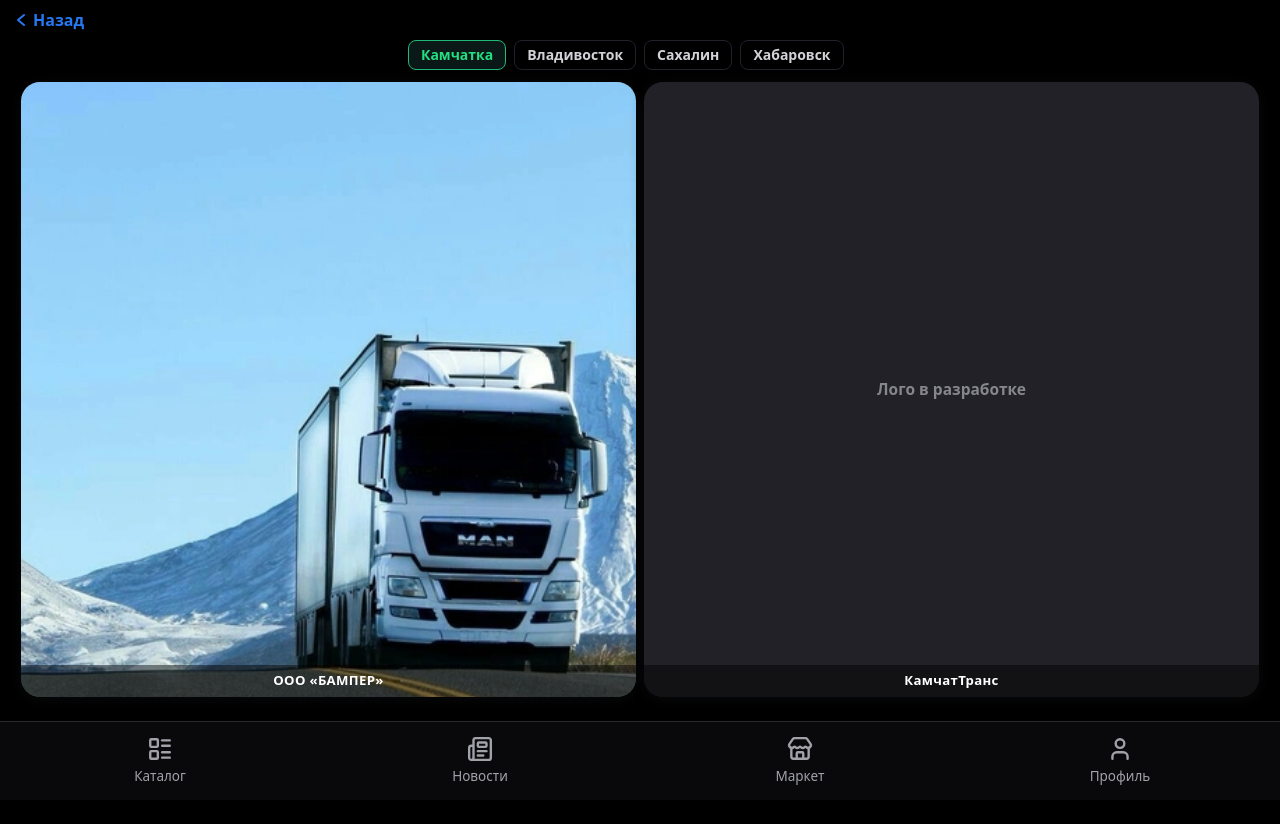
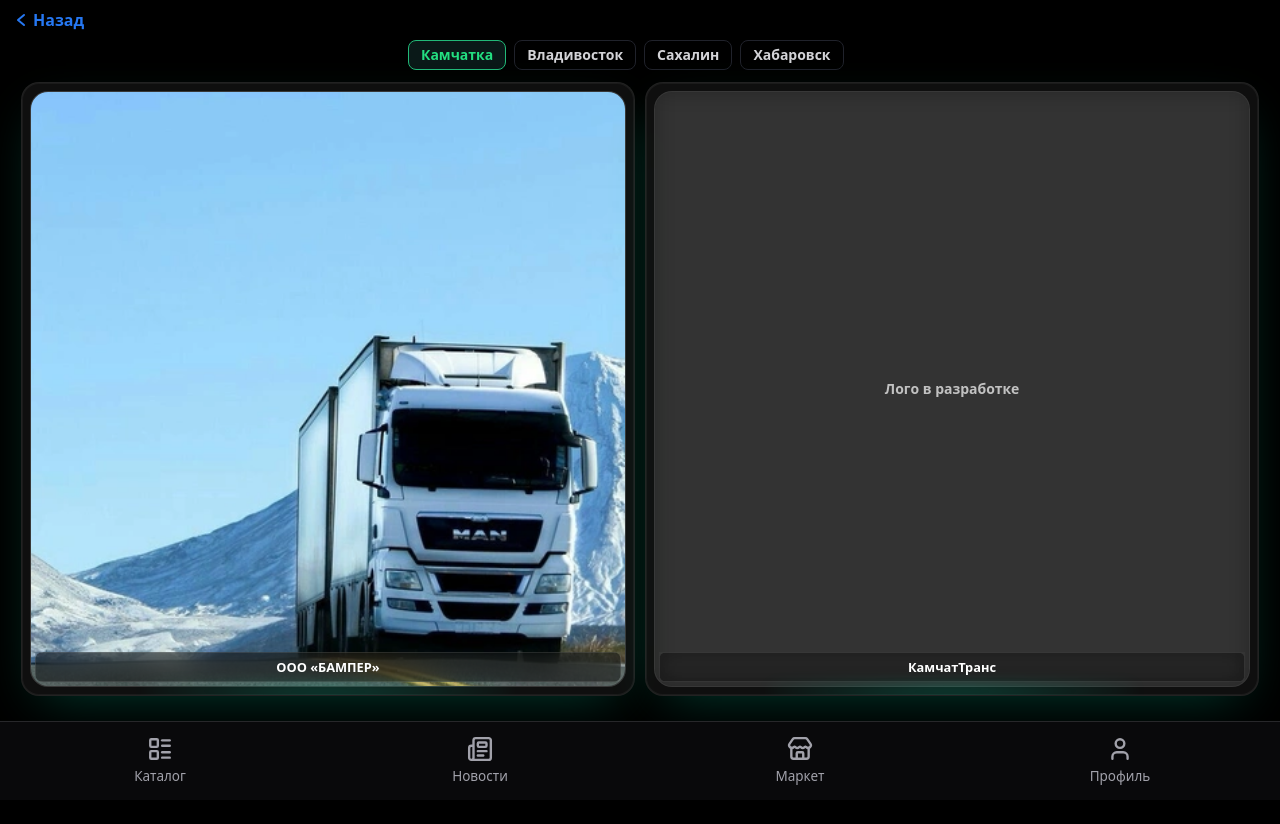
Before and after one commit to AlexSalavat/ikra-miniapp, a React (Create React App) app: page /logistics in a window 1280 px wide. Shown: the top 824 px of the page. Built offline with nearby package versions, Linux system fonts and the light colour scheme.

Commit message:
Обновление spartak

```diff
--- a/src/components/LogisticsShowcase.js
+++ b/src/components/LogisticsShowcase.js
@@ -9,7 +9,7 @@
   { label: "Хабаровск", keys: ["Хабаровск"] },
 ];
 
-const GAP = 8;
+const GAP = 10;
 
 function isMatchByKeys(item, keys) {
   if (!keys?.length) return true;
@@ -30,7 +30,7 @@
     [activeKeys]
   );
 
-  // для ровных квадратов — считаем размер от ширины экрана
+  // вычисляем квадрат под мобиль
   const CARD_SIZE = `calc((100vw - 26px - ${GAP}px) / 2)`;
 
   return (
@@ -61,10 +61,10 @@
               key={f.label}
               onClick={() => setFilter(f.label)}
               className={[
-                "px-3 py-1 rounded-lg border text-sm font-bold whitespace-nowrap",
+                "px-3 py-1 rounded-lg border text-sm font-bold whitespace-nowrap transition",
                 active
                   ? "bg-[#0a1918] text-[#23df81] border-[#22b978]"
-                  : "bg-transparent text-[#d3d3d7] border-[#20222b]",
+                  : "bg-transparent text-[#d3d3d7] border-[#20222b] hover:border-white/20",
               ].join(" ")}
             >
               {f.label}
@@ -73,7 +73,7 @@
         })}
       </div>
 
-      {/* Сетка */}
+      {/* Сетка карточек в стиле «glass» как у поставщиков */}
       <div
         className="w-full grid justify-center px-2"
         style={{
@@ -83,42 +83,38 @@
           gap: GAP,
         }}
       >
-        {filtered.map((item, idx) => (
+        {filtered.map((item) => (
           <div
-            key={`${item.id}-${idx}`}
-            className="relative rounded-[19px] overflow-hidden"
-            style={{
-              width: "100%",
-              aspectRatio: "1 / 1",
-              background: "#212127",
-              display: "flex",
-              alignItems: "center",
-              justifyContent: "center",
-              boxShadow: "0 2px 14px #16181d66",
-            }}
+            key={item.id}
+            className="glass-card card-glow p-2 rounded-[22px] transition-transform duration-200 ease-out hover:scale-[1.02] active:scale-[0.99]"
+            style={{ width: "100%" }}
           >
-            {/* Фото/лого */}
+            {/* внутренняя стеклянная плитка */}
+            <div className="relative rounded-[18px] overflow-hidden border border-white/10 bg-white/5 backdrop-blur-md aspect-square">
+              {/* skeleton-фон */}
+              {!item.logo && (
+                <div className="absolute inset-0 bg-white/5" />
+              )}
+
               {item.logo ? (
                 <img
                   src={item.logo}
                   alt={item.name}
                   className="w-full h-full object-cover"
-                onError={(e) => {
-                  e.currentTarget.src = "/images/no-logo.webp";
-                }}
+                  onError={(e) => (e.currentTarget.src = "/images/no-logo.webp")}
                 />
               ) : (
-              <span
-                className="text-center font-semibold"
-                style={{ color: "#86868d", fontSize: 15.5 }}
-              >
+                <div className="w-full h-full grid place-items-center text-white/70 text-sm font-semibold">
                   Лого в разработке
-              </span>
+                </div>
               )}
 
-            {/* НАЗВАНИЕ (адрес НЕ выводим) */}
-            <div className="absolute left-0 right-0 bottom-0 bg-black/45 text-white font-bold text-[13.2px] text-center py-1.5 px-2 tracking-wide">
+              {/* НАЗВАНИЕ — стеклянная плашка, адрес НЕ показываем */}
+              <div className="absolute inset-x-1 bottom-1 rounded-lg overflow-hidden">
+                <div className="px-2.5 py-1.5 text-center text-white font-bold text-[12.8px] leading-tight border border-white/10 bg-black/45 backdrop-blur-md">
                   {item.name}
+                </div>
+              </div>
             </div>
           </div>
         ))}
--- a/src/data/NeirobizShowcase.js
+++ b/src/data/NeirobizShowcase.js
@@ -7,13 +7,25 @@
 const CARD = 172;
 const RADIUS = 20;
 
+// подчистим эмодзи из любых текстов
+const stripEmoji = (s = "") =>
+  s
+    .replace(/[\u{1F300}-\u{1FAFF}]/gu, "")
+    .replace(/[\u{2600}-\u{26FF}]/g, "")
+    .replace(/[\u{2700}-\u{27BF}]/g, "")
+    .trim();
+
 function mergeServices() {
   const map = Object.fromEntries(services.map((s) => [s.id, s]));
-  return neirobizServices.map((card) => ({
-    ...card,
-    // оставляем только текст; иконки/эмодзи не используем
-    short: map[card.id]?.short || card.description || "",
-  }));
+  return neirobizServices.map((card) => {
+    const base = map[card.id] || {};
+    return {
+      ...card,
+      title: stripEmoji(card.title || ""),
+      short: stripEmoji(base.short || card.description || ""),
+      image: card.image,
+    };
+  });
 }
 
 export default function NeirobizShowcase() {
@@ -23,17 +35,13 @@
   return (
     <div className="bg-black min-h-screen pb-20 pt-6 flex flex-col items-center">
       <div className="w-full max-w-[420px] px-4">
-        <h1 className="text-white font-extrabold text-[22px] tracking-[.02em]">
-          NeiroBiz
-        </h1>
+        <h1 className="text-white font-extrabold text-[22px] tracking-[.02em]">NeiroBiz</h1>
         <div className="text-[#b5e0fe] text-[14.5px] mt-1 font-semibold">
           AI‑сервисы и генерация упаковки
         </div>
         <div className="text-white/70 text-[13px] mt-1">
           Автоматизируйте бизнес через ботов, мини‑приложения, дизайн и аналитику.{" "}
-          <span className="text-[#23df81] font-semibold">
-            Оформите заявку — результат быстрее.
-          </span>
+          <span className="text-[#23df81] font-semibold">Оформите заявку — результат быстрее.</span>
         </div>
       </div>
 
@@ -45,13 +53,13 @@
           <button
             key={svc.id}
             onClick={() => navigate(`/neirobiz/service/${svc.id}`)}
-            className="glass-card group relative text-left"
+            className="glass-card card-glow group relative text-left"
             style={{ width: CARD, maxWidth: "44vw", borderRadius: RADIUS, padding: 8 }}
           >
             {/* Верхний квадрат с изображением */}
             <div
-              className="relative w-full aspect-square overflow-hidden border border-white/10"
-              style={{ borderRadius: RADIUS - 6, background: "#11141a" }}
+              className="relative w-full aspect-square overflow-hidden border border-white/10 bg-white/5 backdrop-blur-md"
+              style={{ borderRadius: RADIUS - 6 }}
             >
               <img
                 src={svc.image}
@@ -59,16 +67,12 @@
                 className="w-full h-full object-cover transition-transform duration-300 group-hover:scale-[1.03]"
                 onError={(e) => (e.currentTarget.src = "/images/no-image.webp")}
               />
-              {/* затемнение снизу */}
               <div className="absolute inset-x-0 bottom-0 h-20 bg-gradient-to-t from-black/70 via-black/20 to-transparent" />
             </div>
 
             {/* Текст под фото */}
             <div className="mt-2 px-0.5">
-              <div
-                className="text-white font-bold text-[14px] leading-tight truncate"
-                title={svc.title}
-              >
+              <div className="text-white font-bold text-[14px] leading-tight truncate" title={svc.title}>
                 {svc.title}
               </div>
               <div className="text-white/70 text-[11.5px] leading-snug mt-1 line-clamp-2">
```
Lines whose indentation alone changed are shown as unchanged.
